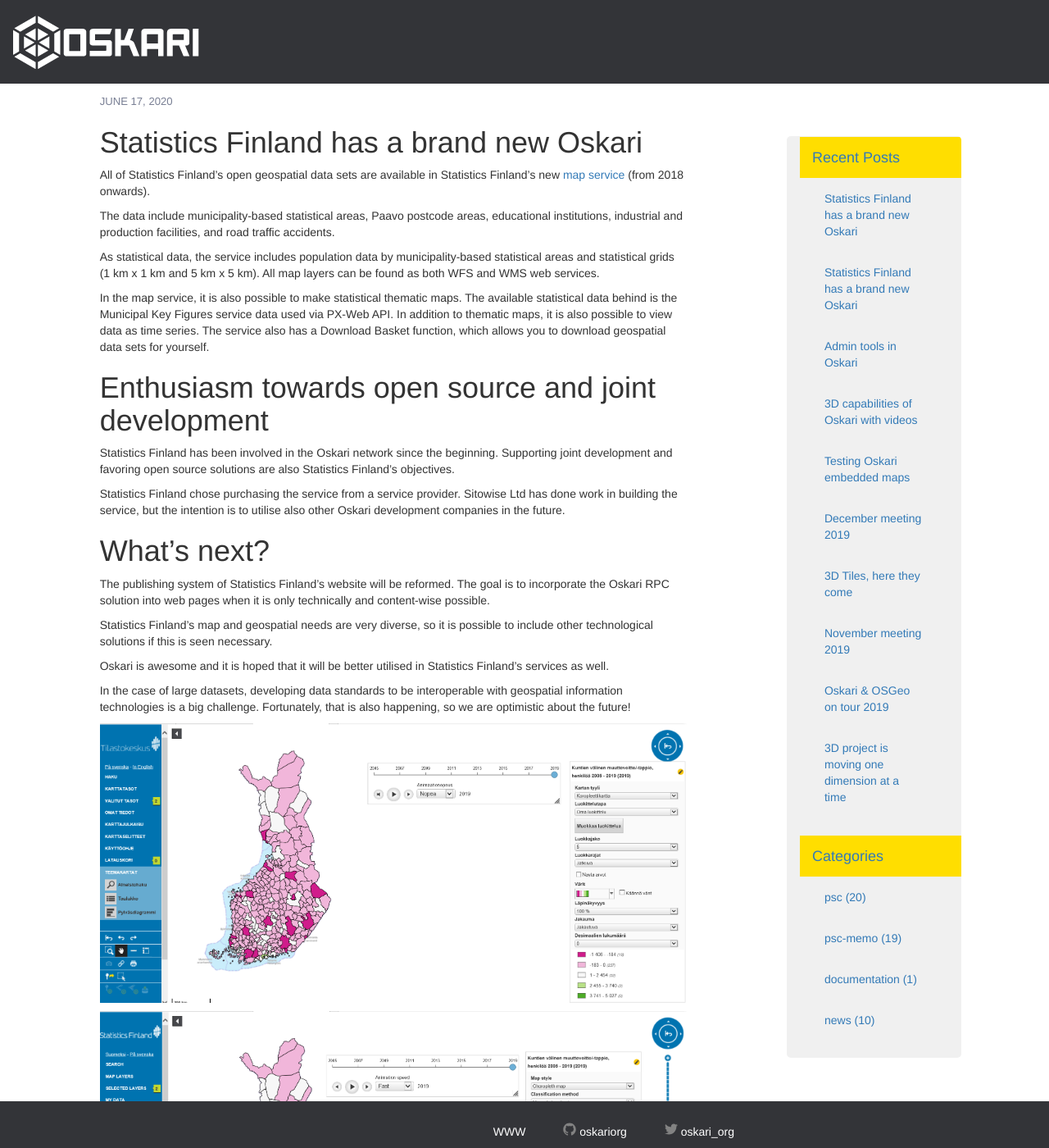
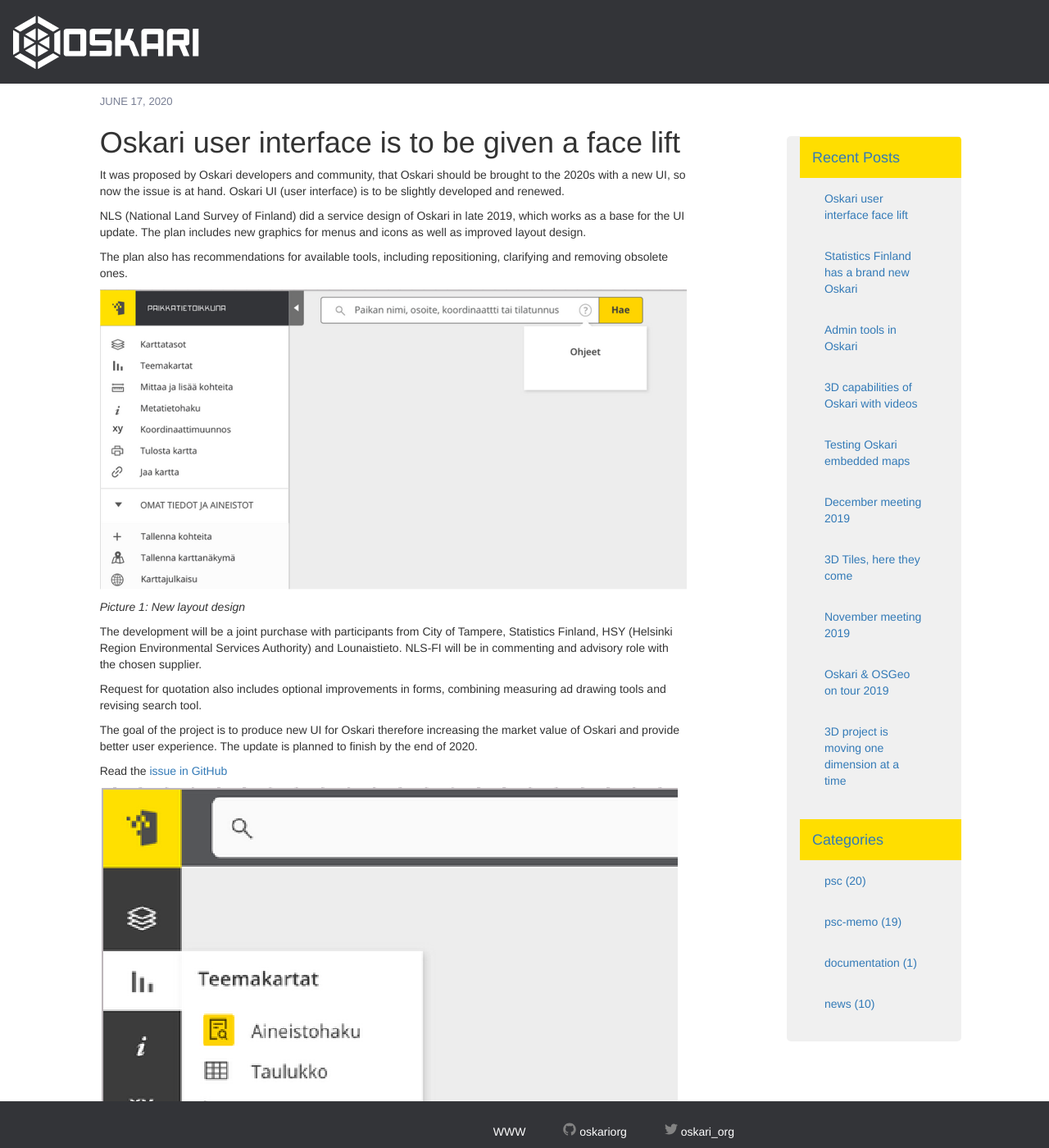
Before and after one commit to oskariorg/oskariorg.github.io, a Jekyll site: the page built from _posts/2020-06-17-UI_facelift.md, in a window 1280 px wide and 1400 px high. Shown: the whole window at 82% size. Built offline with Jekyll 4.4.1, drawn with Linux system fonts in a browser that asks for light colours; nearby versions of some CDN libraries; some of the changed text lies outside the part shown.

Commit message:
Update content from old PR

```diff
--- a/_posts/2020-06-17-UI_facelift.md
+++ b/_posts/2020-06-17-UI_facelift.md
@@ -1,42 +1,32 @@
 ---
 layout: post
-title:  "Statistics Finland has a brand new Oskari"
-excerpt : "Time series and thematic maps from Finland"
+title:  "Oskari user interface face lift"
+excerpt : "Oskari UI (user interface) is developed and renewed with joint funding."
 date:   2020-06-17 13:00:00 +0300
 categories: [news]
 ---
 
-# Statistics Finland has a brand new Oskari
+# Oskari user interface is to be given a face lift
 
-All of Statistics Finland's open geospatial data sets are available in Statistics Finland's new [map service](https://tilastokeskus-kartta.swgis.fi/) (from 2018 onwards).
+It was proposed by Oskari developers and community, that Oskari should be brought to the 2020s with a new UI, so now the issue is at hand. Oskari UI (user interface) is to be slightly developed and renewed.
 
-The data include municipality-based statistical areas, Paavo postcode areas, educational institutions, industrial and production facilities, and road traffic accidents.
+NLS (National Land Survey of Finland) did a service design of Oskari in late 2019, which works as a base for the UI update.
+The plan includes new graphics for menus and icons as well as improved layout design.
 
-As statistical data, the service includes population data by municipality-based statistical areas and statistical grids (1 km x 1 km and 5 km x 5 km). All map layers can be found as both WFS and WMS web services.
+The plan also has recommendations for available tools, including repositioning, clarifying and removing obsolete ones.
 
-In the map service, it is also possible to make statistical thematic maps. The available statistical data behind is the Municipal Key Figures service data used via PX-Web API. In addition to thematic maps, it is also possible to view data as time series.
-The service also has a Download Basket function, which allows you to download geospatial data sets for yourself.
+<img src="/img/layout_design.png" class="img-responsive"/>
 
-# Enthusiasm towards open source and joint development
+*Picture 1: New layout design*
 
-Statistics Finland has been involved in the Oskari network since the beginning. Supporting joint development and favoring open source solutions are also Statistics Finland's objectives.
+The development will be a joint purchase with participants from City of Tampere, Statistics Finland, HSY (Helsinki Region Environmental Services Authority) and Lounaistieto. NLS-FI will be in commenting and advisory role with the chosen supplier.
 
-Statistics Finland chose purchasing the service from a service provider. Sitowise Ltd has done work in building the service, but the intention is to utilise also other Oskari development companies in the future.
+Request for quotation also includes optional improvements in forms, combining measuring ad drawing tools and revising search tool.
 
-# What's next?
+The goal of the project is to produce new UI for Oskari therefore increasing the market value of Oskari and provide better user experience. The update is planned to finish by the end of 2020.
 
-The publishing system of Statistics Finland's website will be reformed. The goal is to incorporate the Oskari RPC solution into web pages when it is only technically and content-wise possible.
+Read the [issue in GitHub](https://github.com/oskariorg/oskari-docs/issues/110)
 
-Statistics Finland's map and geospatial needs are very diverse, so it is possible to include other technological solutions if this is seen necessary.
+<img src="/img/sidepanel.png" class="img-responsive"/>
 
-Oskari is awesome and it is hoped that it will be better utilised in Statistics Finland's services as well.
-
-In the case of large datasets, developing data standards to be interoperable with geospatial information technologies is a big challenge. Fortunately, that is also happening, so we are optimistic about the future!
-
-<img src="/img/statisticsfi_oskari.png" class="img-responsive"/>
-
-<img src="/img/statisticsfi_oskari2.png" class="img-responsive"/>
-
-More information:
-Rina Tammisto
-Statistics Finland
+*Picture 2: Collapsed side panel*
```
